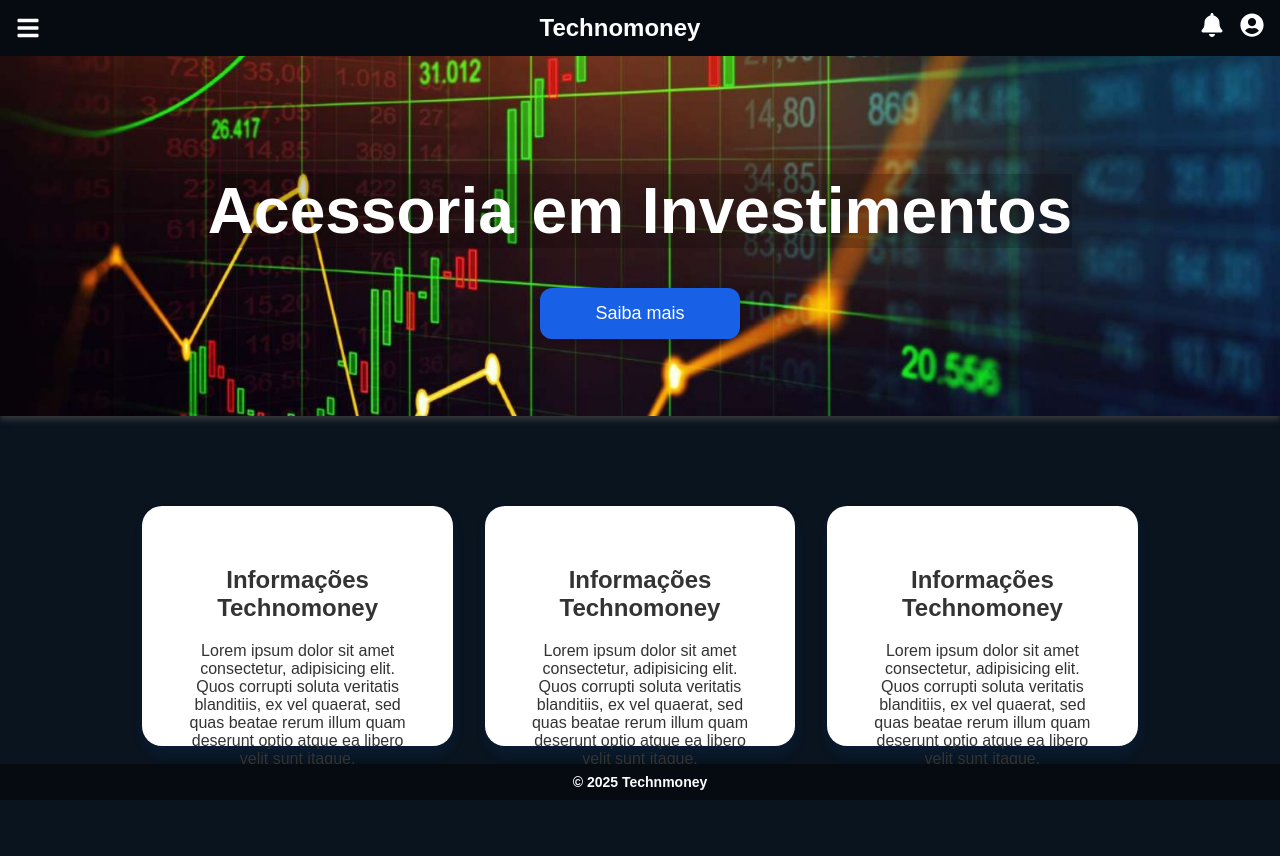
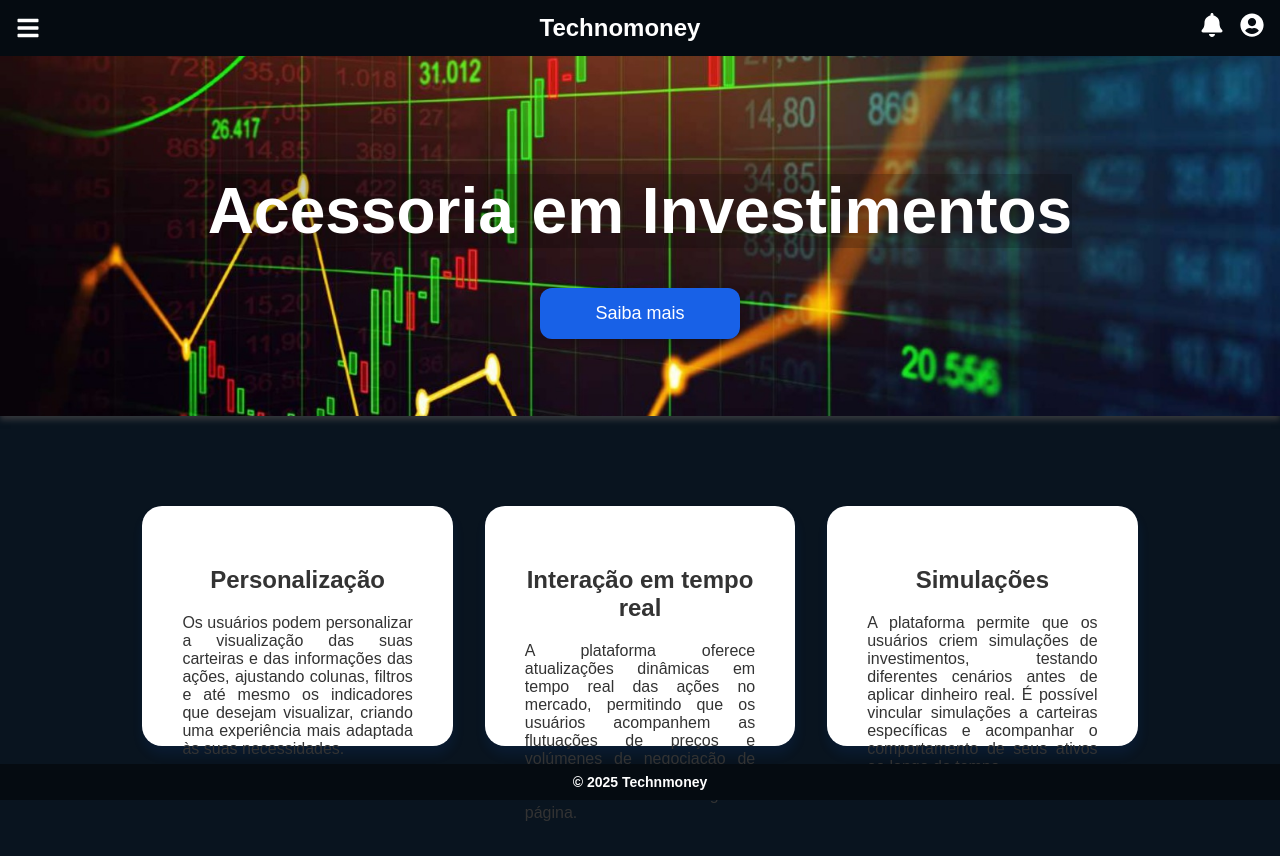
Before and after one commit to Gabrielrxewer/Technomoney-SENAI, a React (Create React App) app in the folder technomoney-app/: page / in a window 1280 px wide. Built offline with nearby package versions, Linux system fonts and the light colour scheme.

Commit message:
Alteração do Layout da Home: Aprimorando a estilização dos cards da Home

```diff
--- a/technomoney-app/src/components/Home/Home.css
+++ b/technomoney-app/src/components/Home/Home.css
@@ -57,6 +57,8 @@
   display: flex;
   justify-content: space-between;
   margin-top: 50px;
+  font-family: Arial, sans-serif;
+  text-align: justify;
 }
 
 .info-cards {
@@ -69,7 +71,6 @@
   background-color: #fff;
   color: #333;
   padding: 40px;
-  text-align: center;
   margin-left: 16px;
   margin-right: 16px;
   justify-content: center;
@@ -81,6 +82,11 @@
   transition: all 0.4s ease;
 }
 
+.card h1 {
+  text-align: center;
+
+}
+
 .card:hover {
   transform: translateY(-10px);
   cursor: pointer;
--- a/technomoney-app/src/components/Home/Home.tsx
+++ b/technomoney-app/src/components/Home/Home.tsx
@@ -14,32 +14,33 @@ const Home: React.FC = () => {
       {/* Seção dos Cartões de Informação */}
       <section className="info-cards">
         <div className="card">
-          <h1>Informações Technomoney</h1>
+          <h1>Personalização</h1>
           <p>
-            Lorem ipsum dolor sit amet consectetur, adipisicing elit. Quos
-            corrupti soluta veritatis blanditiis, ex vel quaerat, sed quas
-            beatae rerum illum quam deserunt optio atque ea libero velit sunt
-            itaque.
+            Os usuários podem personalizar a visualização das suas carteiras e
+            das informações das ações, ajustando colunas, filtros e até mesmo os
+            indicadores que desejam visualizar, criando uma experiência mais
+            adaptada às suas necessidades.
           </p>
         </div>
         <div className="card">
           {" "}
-          <h1>Informações Technomoney</h1>
+          <h1>Interação em tempo real</h1>
           <p>
-            Lorem ipsum dolor sit amet consectetur, adipisicing elit. Quos
-            corrupti soluta veritatis blanditiis, ex vel quaerat, sed quas
-            beatae rerum illum quam deserunt optio atque ea libero velit sunt
-            itaque.
+            A plataforma oferece atualizações dinâmicas em tempo real das ações
+            no mercado, permitindo que os usuários acompanhem as flutuações de
+            preços e volúmenes de negociação de forma contínua, sem necessidade
+            de recarregar a página.
           </p>
         </div>
         <div className="card">
           {" "}
-          <h1>Informações Technomoney</h1>
+          <h1>Simulações</h1>
           <p>
-            Lorem ipsum dolor sit amet consectetur, adipisicing elit. Quos
-            corrupti soluta veritatis blanditiis, ex vel quaerat, sed quas
-            beatae rerum illum quam deserunt optio atque ea libero velit sunt
-            itaque.
+            A plataforma permite que os usuários criem simulações de
+            investimentos, testando diferentes cenários antes de aplicar
+            dinheiro real. É possível vincular simulações a
+            carteiras específicas e acompanhar o comportamento de seus ativos ao
+            longo do tempo.
           </p>
         </div>
       </section>
```
